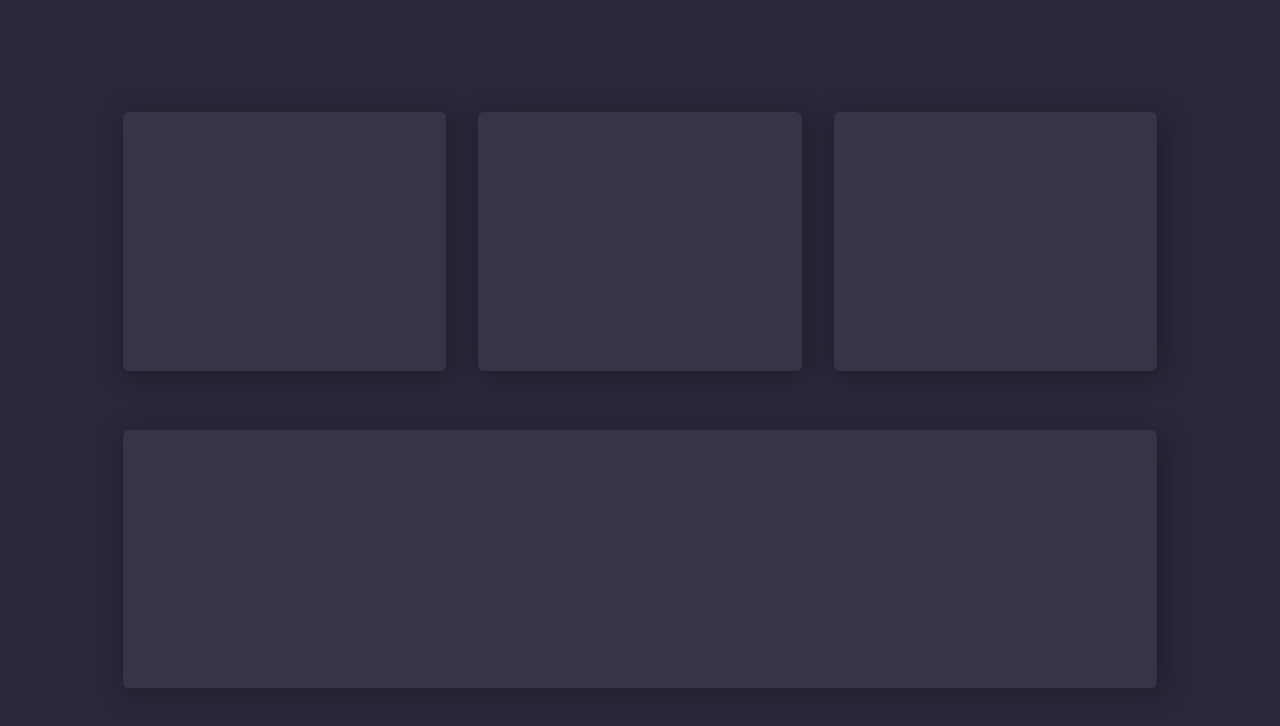
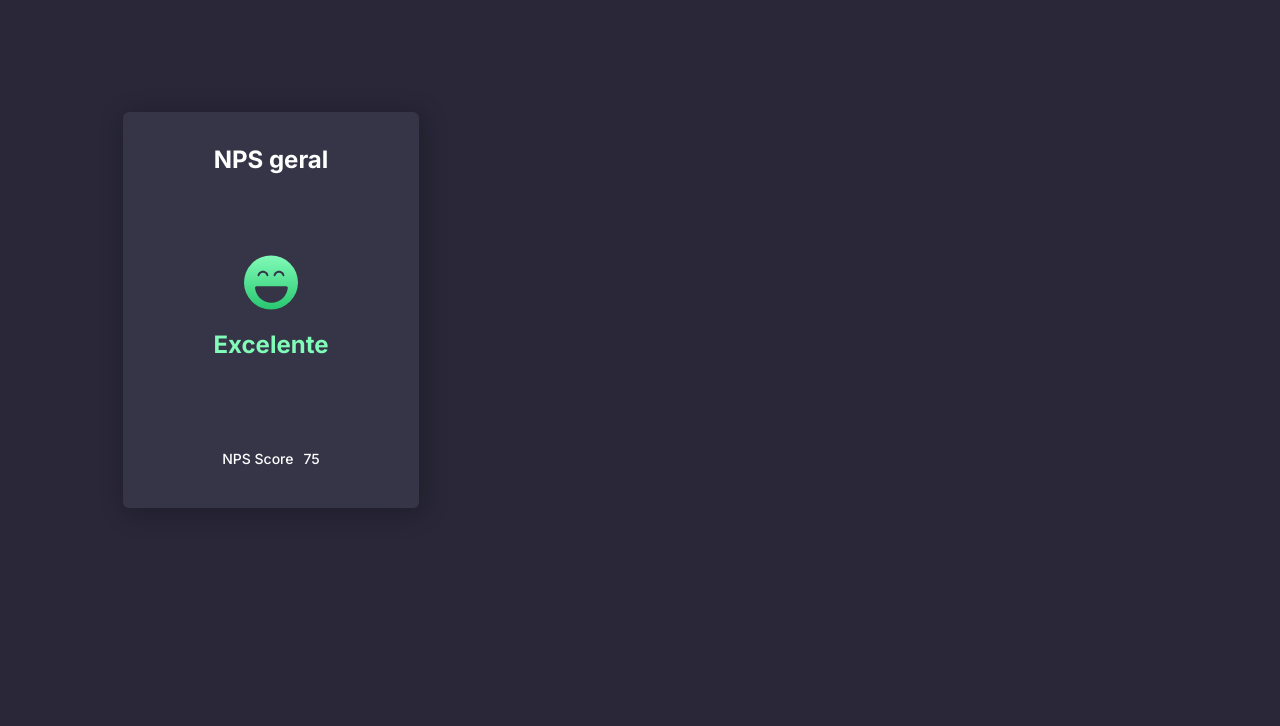
Before and after one commit to MorenaNobre/Bora-Codar-Desafios, a website: page 08-dashboard/index.html in a window 1280 px wide. Drawn offline with Linux system fonts and the light colour scheme.

Commit message:
HTML structure and style - card NPS - grid

```diff
--- a/08-dashboard/index.html
+++ b/08-dashboard/index.html
@@ -2,17 +2,33 @@
 <html lang="en">
   <head>
     <meta charset="UTF-8" />
+    <link rel="preconnect" href="https://fonts.googleapis.com" />
+    <link rel="preconnect" href="https://fonts.gstatic.com" crossorigin />
+    <link
+      href="https://fonts.googleapis.com/css2?family=Inter:wght@400;500;700&display=swap"
+      rel="stylesheet"
+    />
     <meta http-equiv="X-UA-Compatible" content="IE=edge" />
     <meta name="viewport" content="width=device-width, initial-scale=1.0" />
     <title>Dashboard</title>
     <link rel="stylesheet" href="./style.css" />
   </head>
   <body>
-    <main id="app">
+    <main id="app" class="">
+      <div class="box nps grid">
+        <div class="top">NPS geral</div>
+        <div class="middle grid">
+          <img src="./assets/smile.svg" alt="emoji verde sorrindo" />
+          Excelente
+        </div>
+        <div class="bottom">
+          <span>NPS Score</span>
+          <span>75</span>
+        </div>
+      </div>
+      <!-- <div class="box"></div>
       <div class="box"></div>
-      <div class="box"></div>
-      <div class="box"></div>
-      <div class="box"></div>
+      <div class="box"></div> -->
     </main>
   </body>
 </html>
--- a/08-dashboard/style.css
+++ b/08-dashboard/style.css
@@ -12,6 +12,11 @@
 
 body {
   font-size: 1.6rem;
+  font-family: "Inter", sans-serif;
+}
+
+.grid {
+  display: grid;
 }
 
 .box {
@@ -20,12 +25,11 @@ body {
   background: #363447;
   box-shadow: 0.3rem 0.4rem 2.6rem rgba(0, 0, 0, 0.25);
   border-radius: 0.6rem;
+  color: white;
 }
 
 #app {
   background-color: #292738;
-  display: grid;
-  grid-template-columns: 1fr 1fr 1fr;
   column-gap: 3.2rem;
   row-gap: 5.9rem;
 
@@ -38,3 +42,29 @@ body {
 .box:nth-child(4) {
   grid-column: 1/4;
 }
+
+.nps {
+  font-weight: 600;
+  font-size: 24px;
+  line-height: 160%;
+  text-align: center;
+
+  width: 29.6rem;
+  gap: 3.2rem;
+}
+
+.nps .middle {
+  min-height: 19.7rem;
+  place-content: center;
+  justify-items: center;
+  gap: 1.6rem;
+  color: #81fbb8;
+}
+
+.nps .bottom {
+  font-weight: 500;
+  font-size: 1.4rem;
+  display: flex;
+  justify-content: center;
+  gap: 1rem;
+}
```
Also changed, not shown: 08-dashboard/assets/smile.svg (added).
